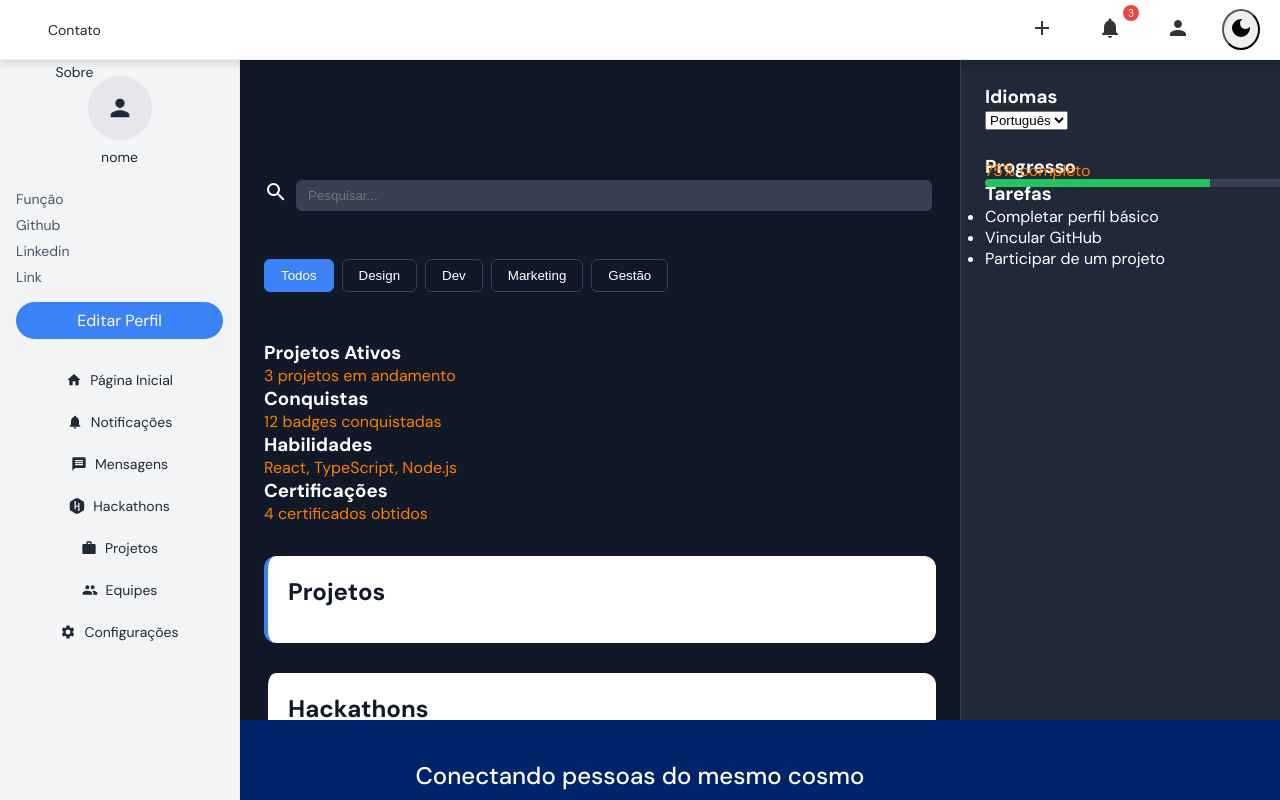
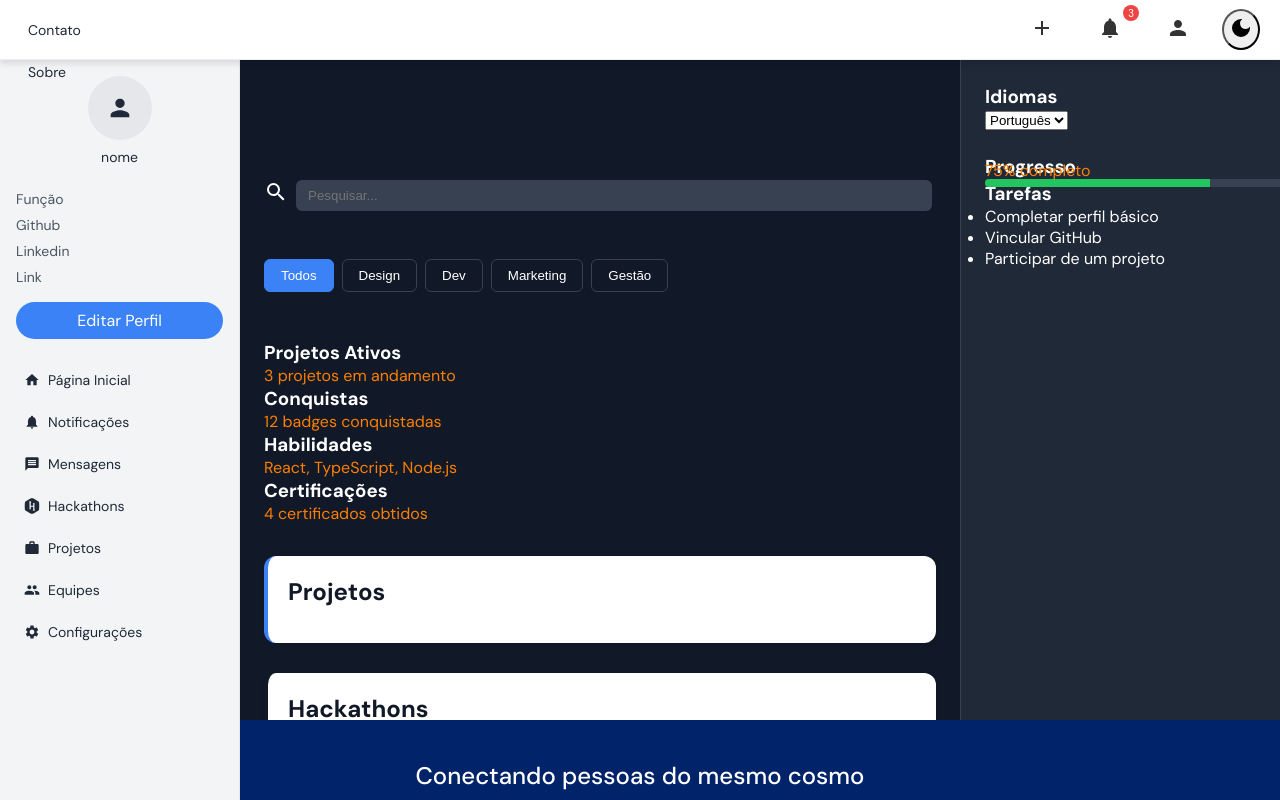
Before and after one commit to JudasFernandes-dev/temp, a React (Vite) app: page /paguser in a window 1280 px wide. Shown: the top 800 px of the page. Built offline with nearby package versions, Linux system fonts and the light colour scheme.

Commit message:
Restored to '4460641d8bc855f6f233bc428b3ebe5a8f9c6446'
Replit-Restored-To: 4460641d8bc855f6f233bc428b3ebe5a8f9c6446

```diff
--- a/src/assets/components/header-user/header-user.css
+++ b/src/assets/components/header-user/header-user.css
@@ -23,23 +23,13 @@
 
 .nav-links {
   display: flex;
-  flex-direction: row;
-  align-items: center;
   gap: 20px;
-  padding: 0 20px;
 }
 
 .nav-links a {
   color: var(--text-color);
   text-decoration: none;
   font-size: 14px;
-  padding: 8px 12px;
-  border-radius: 4px;
-  transition: background-color 0.2s;
-}
-
-.nav-links a:hover {
-  background-color: var(--hover-color);
 }
 
 .right-icons {
```
